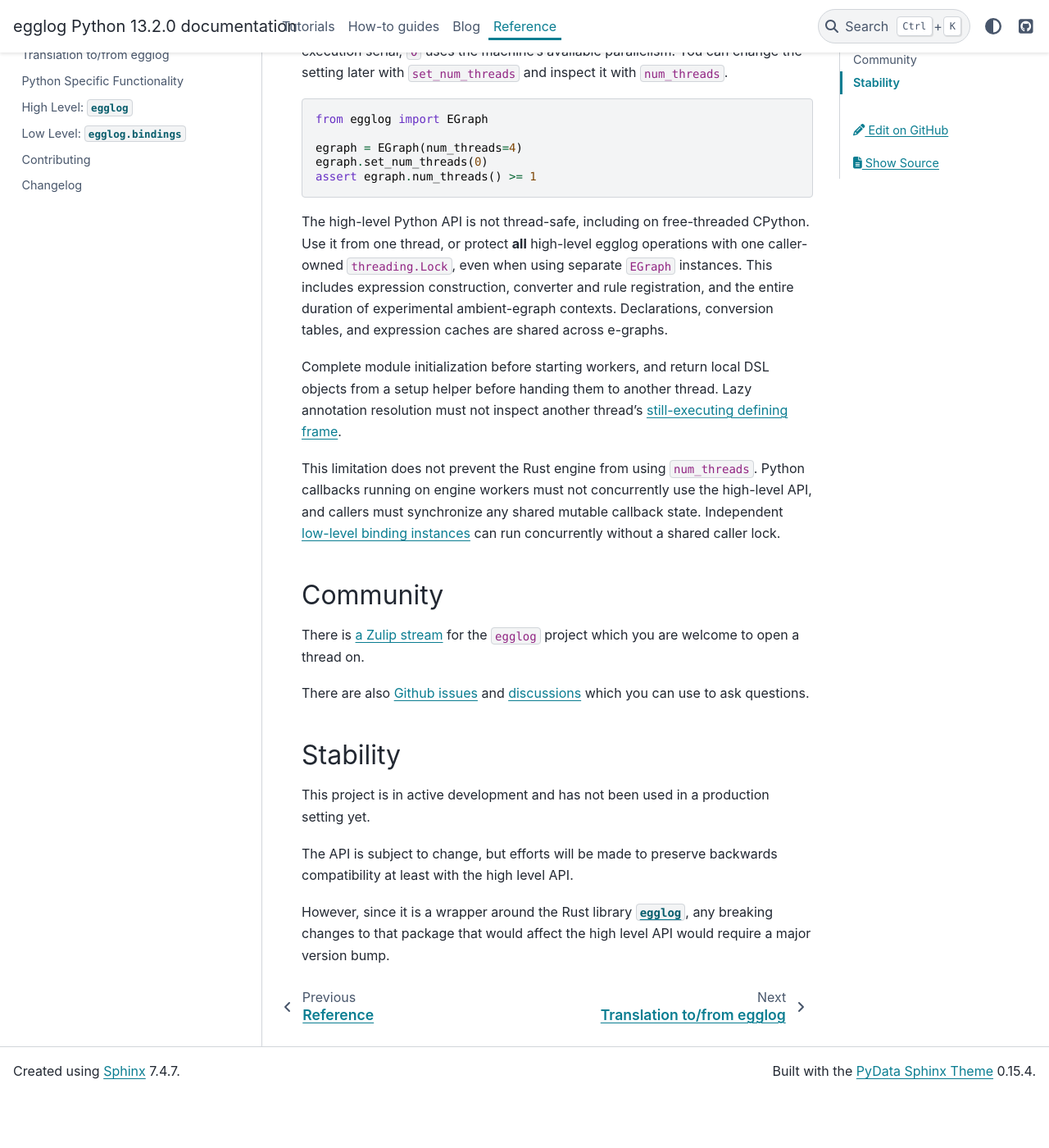
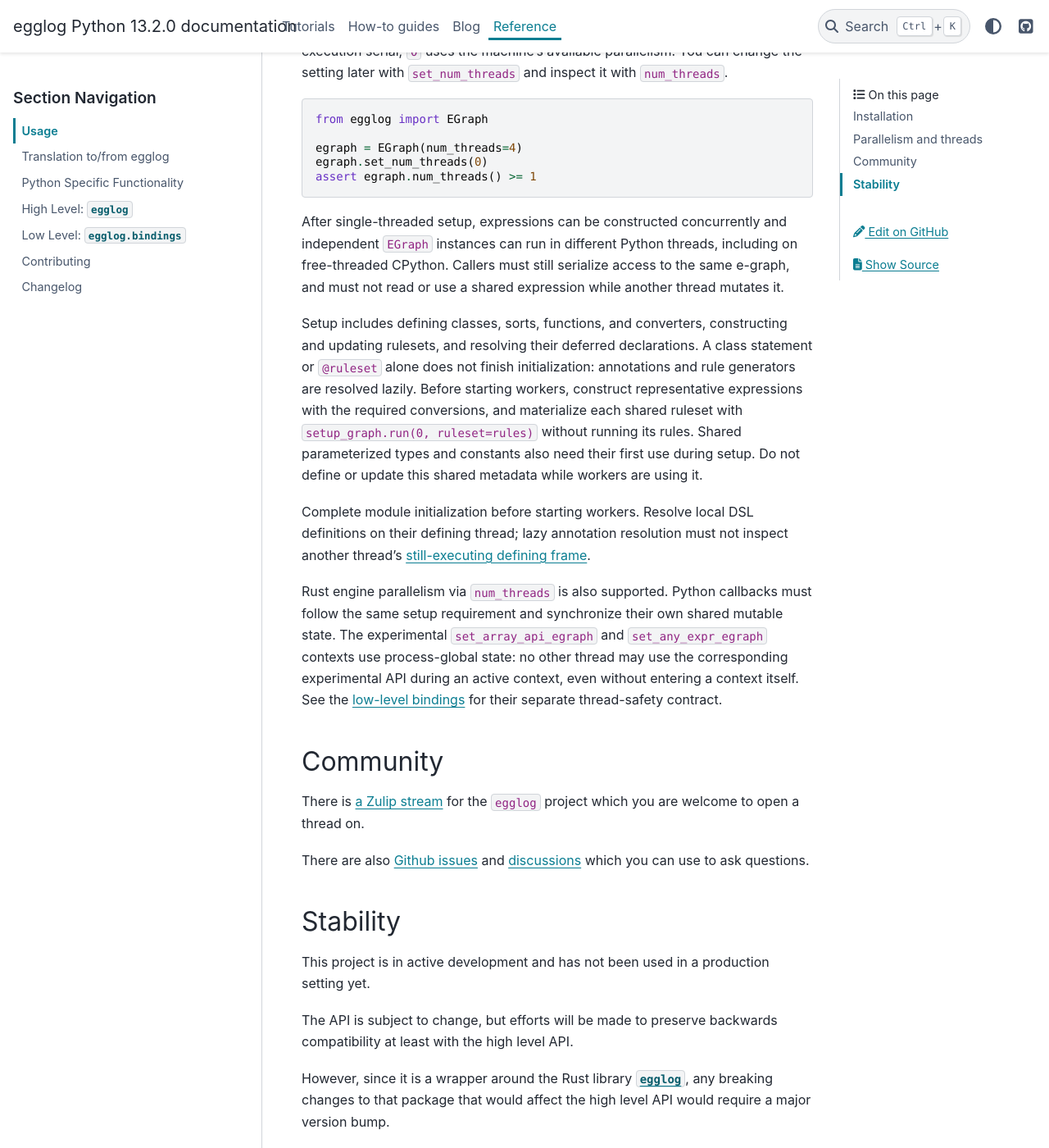
Before and after one commit to egraphs-good/egglog-python, a Sphinx documentation site: the page built from docs/reference/usage.md, in a window 1280 px wide and 1400 px high, scrolled down 1506 px. Shown: the whole window at 82% size. Built offline with Sphinx 7.4.7 and the PyData theme 0.15.4, drawn with Linux system fonts in a browser that asks for light colours; pages that are not in the unit, such as notebooks, are missing from menus; comment, search, counter and statistics services are not loaded; the version number is read from the project's files by our own code; before the commit the page ends 2841 px from its top, so only the background shows below that.

Commit message:
Support concurrent expressions after single-threaded setup

````diff
--- a/docs/reference/usage.md
+++ b/docs/reference/usage.md
@@ -78,24 +78,33 @@ egraph.set_num_threads(0)
 assert egraph.num_threads() >= 1
 ```
 
-The high-level Python API is not thread-safe, including on free-threaded
-CPython. Use it from one thread, or protect **all** high-level egglog operations
-with one caller-owned `threading.Lock`, even when using separate `EGraph`
-instances. This includes expression construction, converter and rule
-registration, and the entire duration of experimental ambient-egraph contexts.
-Declarations, conversion tables, and expression caches are shared across
-e-graphs.
+After single-threaded setup, expressions can be constructed concurrently and
+independent `EGraph` instances can run in different Python threads, including
+on free-threaded CPython. Callers must still serialize access to the same
+e-graph, and must not read or use a shared expression while another thread
+mutates it.
 
-Complete module initialization before starting workers, and return local DSL
-objects from a setup helper before handing them to another thread. Lazy
-annotation resolution must not inspect another thread's
+Setup includes defining classes, sorts, functions, and converters, constructing
+and updating rulesets, and resolving their deferred declarations. A class
+statement or `@ruleset` alone does not finish initialization: annotations and
+rule generators are resolved lazily. Before starting workers, construct
+representative expressions with the required conversions, and materialize each
+shared ruleset with `setup_graph.run(0, ruleset=rules)` without running its rules.
+Shared parameterized types and constants also need their first use during
+setup. Do not define or update this shared metadata while workers are using it.
+
+Complete module initialization before starting workers. Resolve local DSL
+definitions on their defining thread; lazy annotation resolution must not
+inspect another thread's
 [still-executing defining frame](https://docs.python.org/3.14/howto/free-threading-python.html#frame-objects).
 
-This limitation does not prevent the Rust engine from using `num_threads`.
-Python callbacks running on engine workers must not concurrently use the
-high-level API, and callers must synchronize any shared mutable callback state.
-Independent [low-level binding instances](bindings.md#thread-safety) can run
-concurrently without a shared caller lock.
+Rust engine parallelism via `num_threads` is also supported. Python callbacks
+must follow the same setup requirement and synchronize their own shared
+mutable state. The experimental `set_array_api_egraph` and
+`set_any_expr_egraph` contexts use process-global state: no other thread may use
+the corresponding experimental API during an active context, even without
+entering a context itself. See the [low-level bindings](bindings.md#thread-safety)
+for their separate thread-safety contract.
 
 (community)=
 
````
Also changed, not shown: docs/changelog.md (+2 -1 lines), docs/reference/bindings.md (+3 -3 lines), 3 other files.
